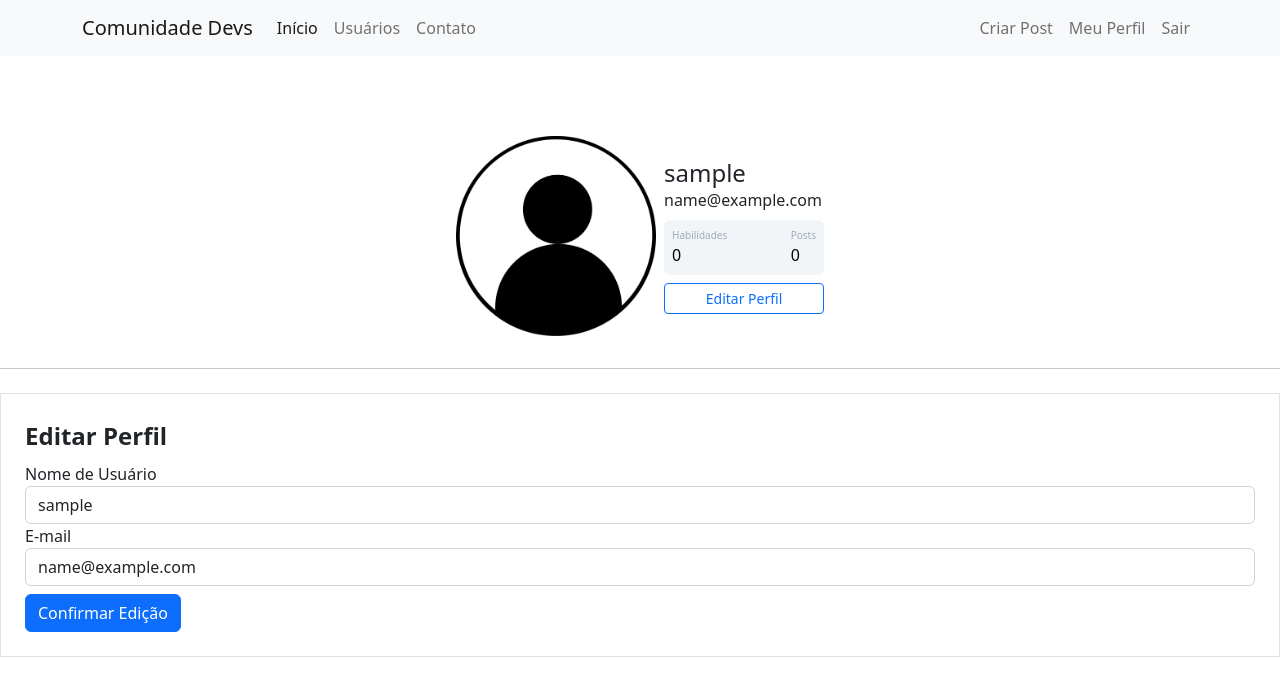
After one commit to renthus/website-for-community, a Flask app: page /perfil/editar in a window 1280 px wide. The commit adds this page. Shown: the top 696 px of the page. Run offline with Flask 2, Linux system fonts and the light colour scheme; the visitor is signed in with stand-in values (Sample User, id 1); data comes from the database, SQL or seed files in the repository; both versions use the stored data as it was after the commit.

Commit message:
Edit Profile Form Functions

```diff
--- a/community/forms.py
+++ b/community/forms.py
@@ -2,6 +2,7 @@ from flask_wtf import FlaskForm
 from wtforms import StringField, PasswordField, SubmitField, BooleanField
 from wtforms.validators import DataRequired, Length, Email, EqualTo, ValidationError
 from community.models import Usuario
+from flask_login import current_user
 
 class FormCriarConta(FlaskForm):
     username = StringField('Nome de Usuário', validators=[DataRequired()])
@@ -25,3 +26,20 @@ class FormLogin(FlaskForm):
     senha = PasswordField('Senha', validators=[DataRequired(), Length(6, 20)])
     lembrar = BooleanField('Lembrar Dados de Acesso')
     submit_login = SubmitField('Fazer Login')
+
+class FormEditarPerfil(FlaskForm):
+    username = StringField('Nome de Usuário', validators=[DataRequired()])
+    email = StringField('E-mail', validators=[DataRequired(), Email()])
+    submit_perfil = SubmitField('Confirmar Edição')
+
+    def validate_email(self, email):
+        if current_user.email != email.data:
+            usuario = Usuario.query.filter_by(email=email.data).first()
+            if usuario:
+                raise ValidationError('Já existe um usuário com este e-mail. Cadastre outro e-mail')
+
+    def validate_username(self, username):
+        if current_user.username != username.data:
+            usuario = Usuario.query.filter_by(username=username.data).first()
+            if usuario:
+                raise ValidationError('Já existe um usuário com este username. Cadastre outro username')
--- a/community/routes.py
+++ b/community/routes.py
@@ -1,6 +1,6 @@
 from flask import render_template, redirect, url_for, flash, request
 from community import app, database, bcrypt
-from community.forms import FormLogin, FormCriarConta
+from community.forms import FormLogin, FormCriarConta, FormEditarPerfil
 from community.models import Usuario
 from flask_login import login_user, logout_user, current_user, login_required
 
@@ -65,3 +65,19 @@ def perfil():
 @login_required
 def criar_post():
     return render_template('criarpost.html')
+
+@app.route('/perfil/editar', methods=['GET','POST'])
+@login_required
+def editar_perfil():
+    form = FormEditarPerfil()
+    if form.validate_on_submit():
+        current_user.email = form.email.data
+        current_user.username = form.username.data
+        database.session.commit()
+        flash('Perfil atualizado com sucesso', 'alert-success')
+        return redirect(url_for('perfil'))
+    elif request.method == 'GET':
+        form.email.data = current_user.email
+        form.username.data = current_user.username
+    foto_perfil = url_for('static', filename='fotos_perfil/{}'.format(current_user.foto_perfil))
+    return render_template('editarperfil.html', foto_perfil=foto_perfil, form=form)
--- /dev/null
+++ b/community/templates/editarperfil.html
@@ -0,0 +1,43 @@
+{% extends 'perfil.html' %}
+
+{% block form_editar_perfil %}
+      <hr>
+      <div class="row">
+        <div class="col">
+          <form method="POST" action="" class="border p-4 mt-2">
+            {{ form.csrf_token }}
+            <legend><strong>Editar Perfil</strong></legend>
+              <fieldset>
+                <div class="form-group">
+                  {{ form.username.label(class="form-control-label") }}
+                  {% if form.username.errors %}
+                    {{ form.username(class="form-control is-invalid") }}
+                  <div class="invalid-feedback">
+                    {% for erro in form.username.errors %}
+                      {{ erro }}
+                    {% endfor%}
+                  </div>
+                  {% else %}
+                    {{ form.username(class="form-control") }}
+                  {% endif %}
+                </div>
+
+                <div class="form-group">
+                  {{ form.email.label(class="form-control-label") }}
+                  {% if form.email.errors %}
+                    {{ form.email(class="form-control is-invalid") }}
+                  <div class="invalid-feedback">
+                    {% for erro in form.email.errors %}
+                      {{ erro }}
+                    {% endfor%}
+                  </div>
+                  {% else %}
+                    {{ form.email(class="form-control") }}
+                  {% endif %}
+                </div>
+              </fieldset>
+            {{ form.submit_perfil(class="btn btn-primary mt-2") }}
+          </form>
+        </div>
+      </div>
+{% endblock %}
--- a/community/templates/navbar.html
+++ b/community/templates/navbar.html
@@ -1,6 +1,6 @@
 <nav class="navbar navbar-expand-lg bg-light">
   <div class="container-fluid container">
-    <a class="navbar-brand" href="{{ url_for('home') }}">Comunidade Devs | Time17</a>
+    <a class="navbar-brand" href="{{ url_for('home') }}">Comunidade Devs</a>
     <button class="navbar-toggler" type="button" data-bs-toggle="collapse" data-bs-target="#navbarSupportedContent" aria-controls="navbarSupportedContent" aria-expanded="false" aria-label="Toggle navigation">
       <span class="navbar-toggler-icon"></span>
     </button>
--- a/community/templates/perfil.html
+++ b/community/templates/perfil.html
@@ -21,10 +21,14 @@
                     </div>
                    </div>
                    <div class="button mt-2 d-flex flex-row align-items-center">
-                    <button class="btn btn-sm btn-outline-primary w-100">Editar Perfil</button>
+                    <a class="w-100" href="{{ url_for('editar_perfil') }}">
+                        <button class="btn btn-sm btn-outline-primary w-100">Editar Perfil</button>
+                    </a>
                    </div>
                 </div>
                 </div>
             </div>
          </div>
+{% block form_editar_perfil %}
 {% endblock %}
+{% endblock %}
```
Also changed, not shown: community/community.db.
